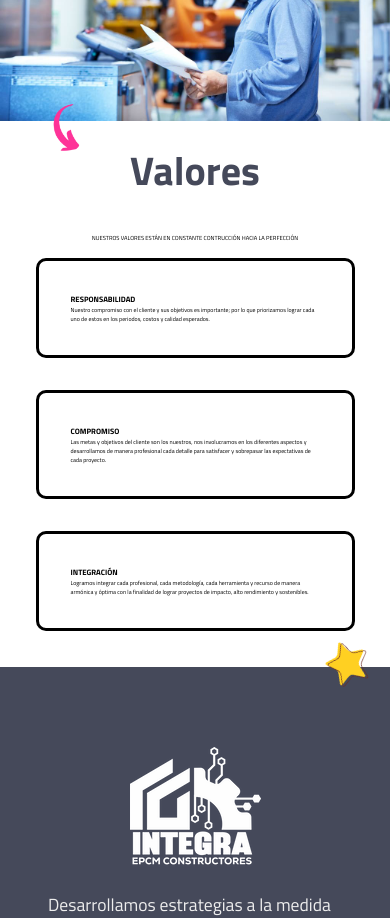
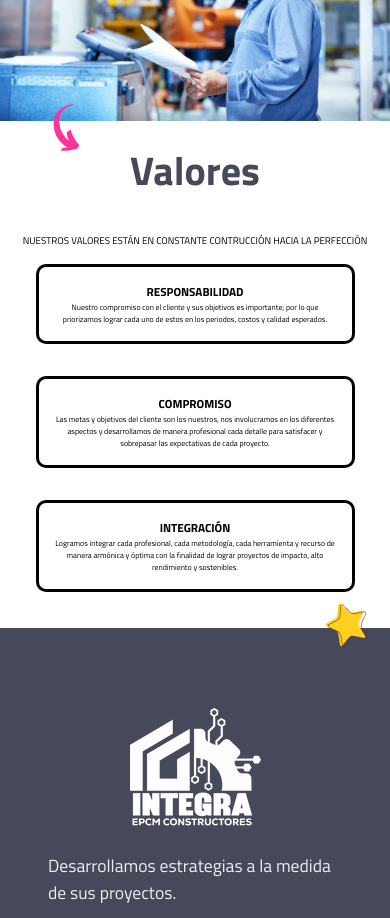
Before and after one commit to Alvaro-Neyra/INTEGRA-OFFICIAL-REPO, a React (Vite) app: page /nosotros in a window 390 px wide. Shown: the part 2220-3138 px from the top of the page. Built offline with nearby package versions, Linux system fonts and the light colour scheme.

Commit message:
Adding media querys

```diff
--- a/src/components/TextCard.jsx
+++ b/src/components/TextCard.jsx
@@ -21,6 +21,16 @@ const StyledTextCard = styled.div`
             transform: translate(-5px, -5px);
         }
     }
+
+    @media screen and (max-width: 1024px) {
+        padding: 1rem;
+        h2 {
+            font-size: 3vw;
+        }
+        p {
+            font-size: 2vw;
+        }
+    }
 `;
 
 function TextCard({heading, text}) {
--- a/src/styles/Values.css
+++ b/src/styles/Values.css
@@ -28,7 +28,7 @@
     padding: 2rem;
 }
 .values-container p {
-    font-size: 1.5vw;
+    font-size: 2vw;
 }
 
 @media screen and (max-width: 1024px) {
@@ -36,4 +36,10 @@
         flex-direction: column;
         padding: 1rem;
     }
+    .values-container {
+        text-align: center;
+    }
+    .values-container p {
+        font-size: 2.5vw;
+    }
 }
```
